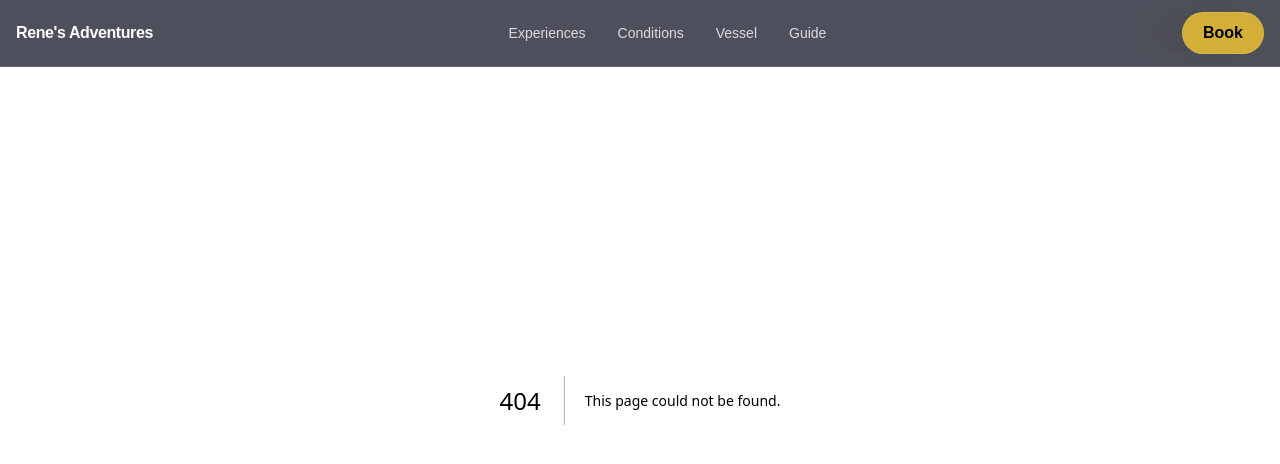
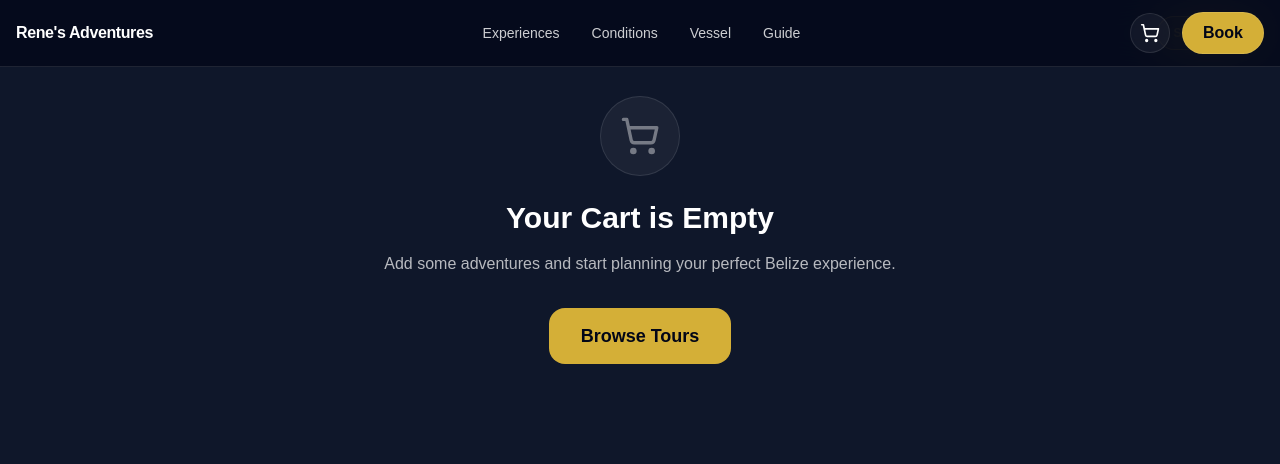
Before and after one commit to Renesadventures/renes-adventures-v2, a Next.js app: page /cart in a window 1280 px wide. Before the commit this address had no page. Shown: the top 464 px of the page. Built offline with nearby package versions, Linux system fonts and the light colour scheme; a web font is replaced by a local one.

Commit message:
feat(cart): add Zustand cart store and cart UI

```diff
--- a/package.json
+++ b/package.json
@@ -30,7 +30,8 @@
     "tailwind-merge": "^3.4.0",
     "validator": "^13.15.26",
     "xss": "^1.0.15",
-    "zod": "^4.3.4"
+    "zod": "^4.3.4",
+    "zustand": "^5.0.10"
   },
   "devDependencies": {
     "@tailwindcss/aspect-ratio": "^0.4.2",
--- /dev/null
+++ b/src/app/cart/page.tsx
@@ -0,0 +1,135 @@
+'use client';
+
+import Link from 'next/link';
+import { ShoppingCart, Trash2 } from 'lucide-react';
+
+import { useCartStore } from '@/lib/store/cart-store';
+
+function formatMoney(amount: number) {
+  return `$${amount.toLocaleString('en-US', { minimumFractionDigits: 2, maximumFractionDigits: 2 })}`;
+}
+
+export default function CartPage() {
+  const items = useCartStore((state) => state.items);
+  const removeItem = useCartStore((state) => state.removeItem);
+  const updateQuantity = useCartStore((state) => state.updateQuantity);
+  const total = useCartStore((state) => state.total());
+
+  if (items.length === 0) {
+    return (
+      <main className="min-h-screen bg-[#0F172A] py-24">
+        <div className="mx-auto w-full max-w-screen-md px-4 text-center">
+          <div className="mx-auto inline-flex h-20 w-20 items-center justify-center rounded-full bg-white/5 border border-white/10 mb-6">
+            <ShoppingCart className="h-10 w-10 text-white/40" />
+          </div>
+          <h1 className="text-3xl font-extrabold text-white">Your Cart is Empty</h1>
+          <p className="mt-4 text-white/70">Add some adventures and start planning your perfect Belize experience.</p>
+          <div className="mt-8">
+            <Link
+              href="/tours/custom-charter"
+              className="inline-flex items-center justify-center h-14 px-8 rounded-2xl bg-[#d4af37] text-slate-950 font-black text-lg hover:brightness-110 transition"
+            >
+              Browse Tours
+            </Link>
+          </div>
+        </div>
+      </main>
+    );
+  }
+
+  return (
+    <main className="min-h-screen bg-[#0F172A] py-24">
+      <div className="mx-auto w-full max-w-screen-2xl px-4">
+        <h1 className="text-4xl font-extrabold text-white">Your Cart</h1>
+        <p className="mt-2 text-white/70">
+          {items.length} item{items.length !== 1 ? 's' : ''} in your cart
+        </p>
+
+        <div className="mt-10 grid grid-cols-1 lg:grid-cols-3 gap-8">
+          <div className="lg:col-span-2 space-y-4">
+            {items.map((item) => (
+              <div key={item.id} className="rounded-3xl border border-white/10 bg-white/5 p-6">
+                <div className="flex items-start justify-between gap-4">
+                  <div className="flex-1 min-w-0">
+                    <h3 className="font-extrabold text-white truncate">{item.name}</h3>
+                    <p className="mt-1 text-sm text-white/60">
+                      {item.type === 'activity' ? 'Activity' : item.type === 'addon' ? 'Add-On' : 'Tour'}
+                    </p>
+
+                    {item.metadata?.size && <p className="mt-1 text-sm text-white/60">Size: {String(item.metadata.size)}</p>}
+                    {item.metadata?.shoeSize && (
+                      <p className="mt-1 text-sm text-white/60">Shoe Size: {String(item.metadata.shoeSize)}</p>
+                    )}
+
+                    <p className="mt-2 text-lg font-black text-white">{formatMoney(item.price)}</p>
+                  </div>
+
+                  <div className="flex items-center gap-3 shrink-0">
+                    <button
+                      type="button"
+                      onClick={() => updateQuantity(item.id, item.quantity - 1)}
+                      className="h-8 w-8 rounded-full border border-white/15 bg-white/5 hover:bg-white/10 font-black text-white"
+                    >
+                      −
+                    </button>
+                    <span className="text-lg font-black text-white">{item.quantity}</span>
+                    <button
+                      type="button"
+                      onClick={() => updateQuantity(item.id, item.quantity + 1)}
+                      className="h-8 w-8 rounded-full border border-white/15 bg-white/5 hover:bg-white/10 font-black text-white"
+                    >
+                      +
+                    </button>
+                    <button
+                      type="button"
+                      onClick={() => removeItem(item.id)}
+                      className="ml-2 h-8 w-8 rounded-full border border-red-500/30 bg-red-500/10 hover:bg-red-500/20 text-red-200 flex items-center justify-center"
+                      aria-label="Remove item"
+                    >
+                      <Trash2 className="h-4 w-4" />
+                    </button>
+                  </div>
+                </div>
+              </div>
+            ))}
+          </div>
+
+          <div className="lg:col-span-1">
+            <div className="rounded-3xl border border-[#d4af37]/25 bg-[#d4af37]/10 p-6 sticky top-24">
+              <h2 className="text-xl font-extrabold text-white">Order Summary</h2>
+
+              <div className="mt-6 space-y-3">
+                <div className="flex items-center justify-between">
+                  <span className="text-white/70">Subtotal</span>
+                  <span className="font-black text-white">{formatMoney(total)}</span>
+                </div>
+                <div className="flex items-center justify-between">
+                  <span className="text-white/70">Tax</span>
+                  <span className="font-black text-white">{formatMoney(0)}</span>
+                </div>
+                <div className="border-t border-white/10 pt-3 flex items-center justify-between">
+                  <span className="text-lg font-extrabold text-white">Total</span>
+                  <span className="text-2xl font-extrabold text-[#d4af37]">{formatMoney(total)}</span>
+                </div>
+              </div>
+
+              <Link
+                href="/checkout"
+                className="mt-6 block w-full h-14 rounded-2xl bg-[#d4af37] text-slate-950 font-black text-lg flex items-center justify-center hover:brightness-110 transition"
+              >
+                Proceed to Checkout
+              </Link>
+
+              <Link
+                href="/tours/custom-charter"
+                className="mt-3 block text-center text-sm font-semibold text-white/70 hover:text-[#d4af37]"
+              >
+                Continue Shopping
+              </Link>
+            </div>
+          </div>
+        </div>
+      </div>
+    </main>
+  );
+}
--- /dev/null
+++ b/src/components/CartIcon.tsx
@@ -0,0 +1,24 @@
+'use client';
+
+import { ShoppingCart } from 'lucide-react';
+import Link from 'next/link';
+import { useCartStore } from '@/lib/store/cart-store';
+
+export default function CartIcon() {
+  const itemCount = useCartStore((state) => state.itemCount());
+
+  return (
+    <Link
+      href="/cart"
+      className="relative inline-flex items-center justify-center h-10 w-10 rounded-full border border-white/10 bg-white/5 hover:bg-white/10 transition"
+      aria-label="Shopping cart"
+    >
+      <ShoppingCart className="h-5 w-5 text-white" />
+      {itemCount > 0 && (
+        <span className="absolute -top-1 -right-1 h-5 w-5 rounded-full bg-[#d4af37] text-slate-950 text-xs font-black flex items-center justify-center">
+          {itemCount}
+        </span>
+      )}
+    </Link>
+  );
+}
--- a/src/components/layout/SiteNav.tsx
+++ b/src/components/layout/SiteNav.tsx
@@ -1,6 +1,7 @@
 'use client';
 
 import Link from 'next/link';
+import CartIcon from '@/components/CartIcon';
 
 export default function SiteNav() {
   const armAudio = () => {
@@ -34,6 +35,8 @@ export default function SiteNav() {
             </a>
           </nav>
 
+          <div className="flex items-center gap-3">
+            <CartIcon />
             <button
               type="button"
               onClick={() => {
@@ -51,5 +54,6 @@ export default function SiteNav() {
           </div>
         </div>
       </div>
+    </div>
   );
 }
--- /dev/null
+++ b/src/lib/store/cart-store.ts
@@ -0,0 +1,77 @@
+import { create } from 'zustand';
+import { persist } from 'zustand/middleware';
+
+export type CartItemType = 'activity' | 'addon' | 'tour';
+
+export interface CartItem {
+  id: string;
+  type: CartItemType;
+  name: string;
+  price: number;
+  quantity: number;
+  metadata?: {
+    duration?: string;
+    size?: string;
+    shoeSize?: string;
+    [key: string]: unknown;
+  };
+}
+
+interface CartStore {
+  items: CartItem[];
+  addItem: (item: Omit<CartItem, 'quantity'>) => void;
+  removeItem: (id: string) => void;
+  updateQuantity: (id: string, quantity: number) => void;
+  clearCart: () => void;
+  total: () => number;
+  itemCount: () => number;
+}
+
+export const useCartStore = create<CartStore>()(
+  persist(
+    (set, get) => ({
+      items: [],
+
+      addItem: (item) => {
+        const items = get().items;
+        const existing = items.find((i) => i.id === item.id);
+
+        if (existing) {
+          set({
+            items: items.map((i) => (i.id === item.id ? { ...i, quantity: i.quantity + 1 } : i)),
+          });
+        } else {
+          set({ items: [...items, { ...item, quantity: 1 }] });
+        }
+      },
+
+      removeItem: (id) => {
+        set({ items: get().items.filter((i) => i.id !== id) });
+      },
+
+      updateQuantity: (id, quantity) => {
+        if (quantity <= 0) {
+          get().removeItem(id);
+          return;
+        }
+
+        set({
+          items: get().items.map((i) => (i.id === id ? { ...i, quantity } : i)),
+        });
+      },
+
+      clearCart: () => set({ items: [] }),
+
+      total: () => {
+        return get().items.reduce((sum, item) => sum + item.price * item.quantity, 0);
+      },
+
+      itemCount: () => {
+        return get().items.reduce((sum, item) => sum + item.quantity, 0);
+      },
+    }),
+    {
+      name: 'renes-cart-storage',
+    }
+  )
+);
```
Also changed, not shown: 1 other file (tests, documents, lock files or other folders). Lines whose indentation alone changed are shown as unchanged.
